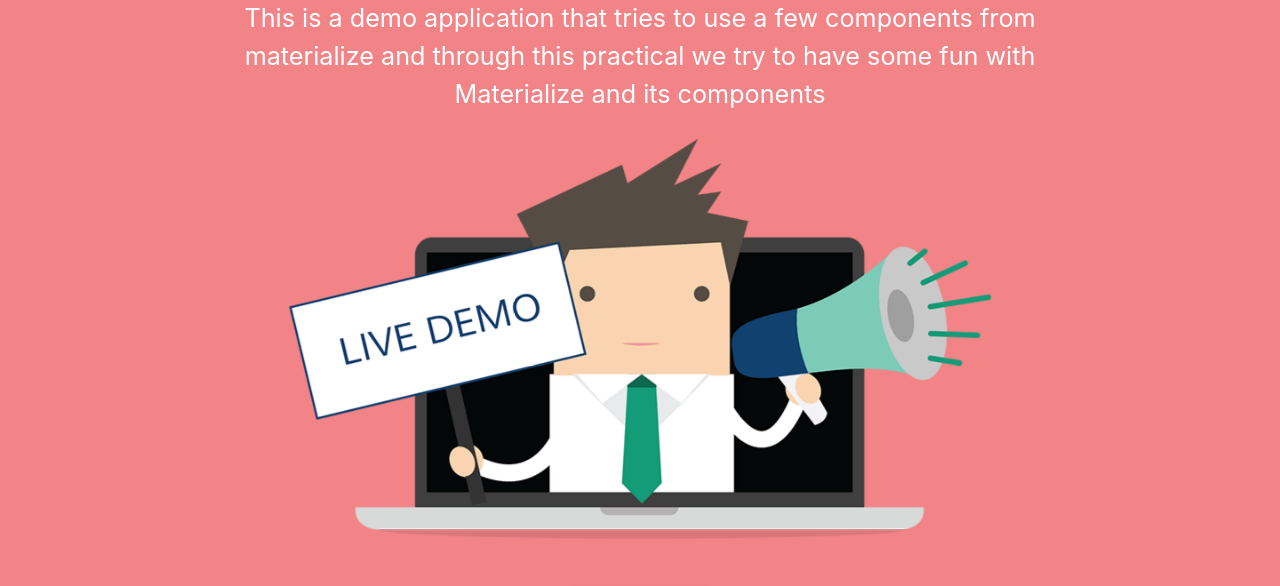
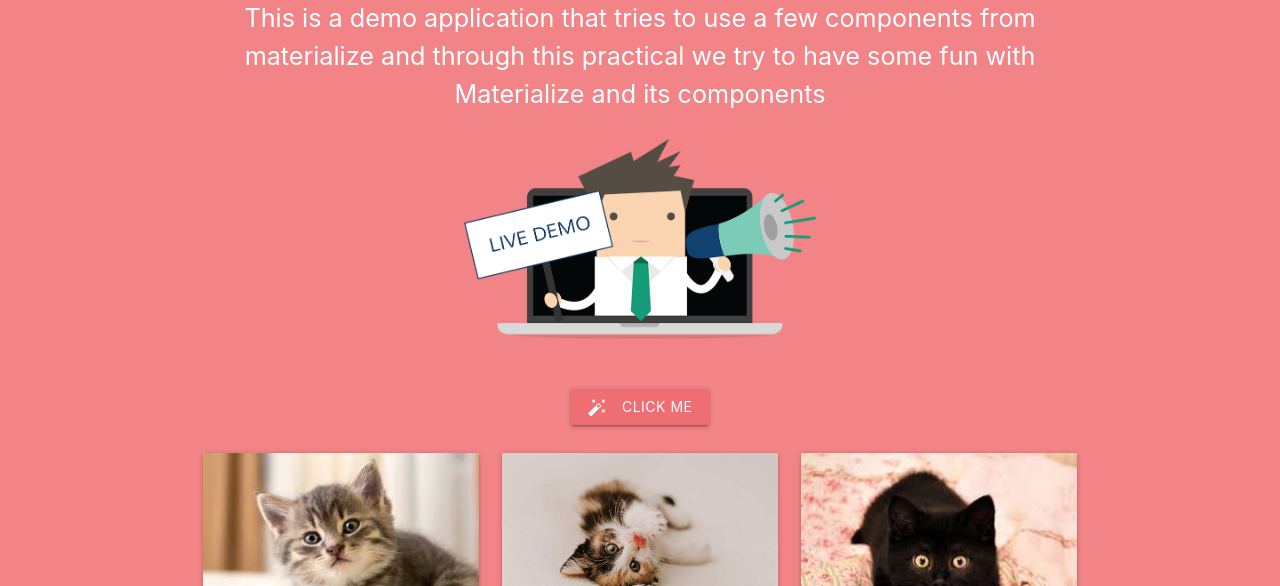
Before and after one commit to s222309556/-sit725-2022-t2-prac7, a website: page public/index.html in a window 1280 px wide. Shown: the part 200-786 px from the top of the page. Drawn offline with nearby package versions, Linux system fonts and the light colour scheme.

Commit message:
modification on styles.css

```diff
--- a/public/css/styles.css
+++ b/public/css/styles.css
@@ -14,13 +14,13 @@
 
     background-color: #F28487;
     color: white;
-    height: calc(100vh - 64px);
+    height: calc(140vh - 64px);
 }
 
 .materialboxed-image {
 
     margin: 0 auto;
-    height: 400px;
+    height: 200px;
 }
 
 .click-me-button {
--- a/public/index.html
+++ b/public/index.html
@@ -63,7 +63,7 @@
 
                         <div class="card-reveal">
                             <span class="card-title grey-text text-darken-4">Kitten<i class="material-icons right">close</i></span>
-                            <p class="card-text">Hello There! I just wanted to say HI to you guys. See ya!</p>
+                            <p class="card-text" style="color: black;">Hello There! I just wanted to say HI to you guys. See ya!</p>
                         </div>
                     </div>
                 </div>
```
Also changed, not shown: public/images/live-demo.png (added).
